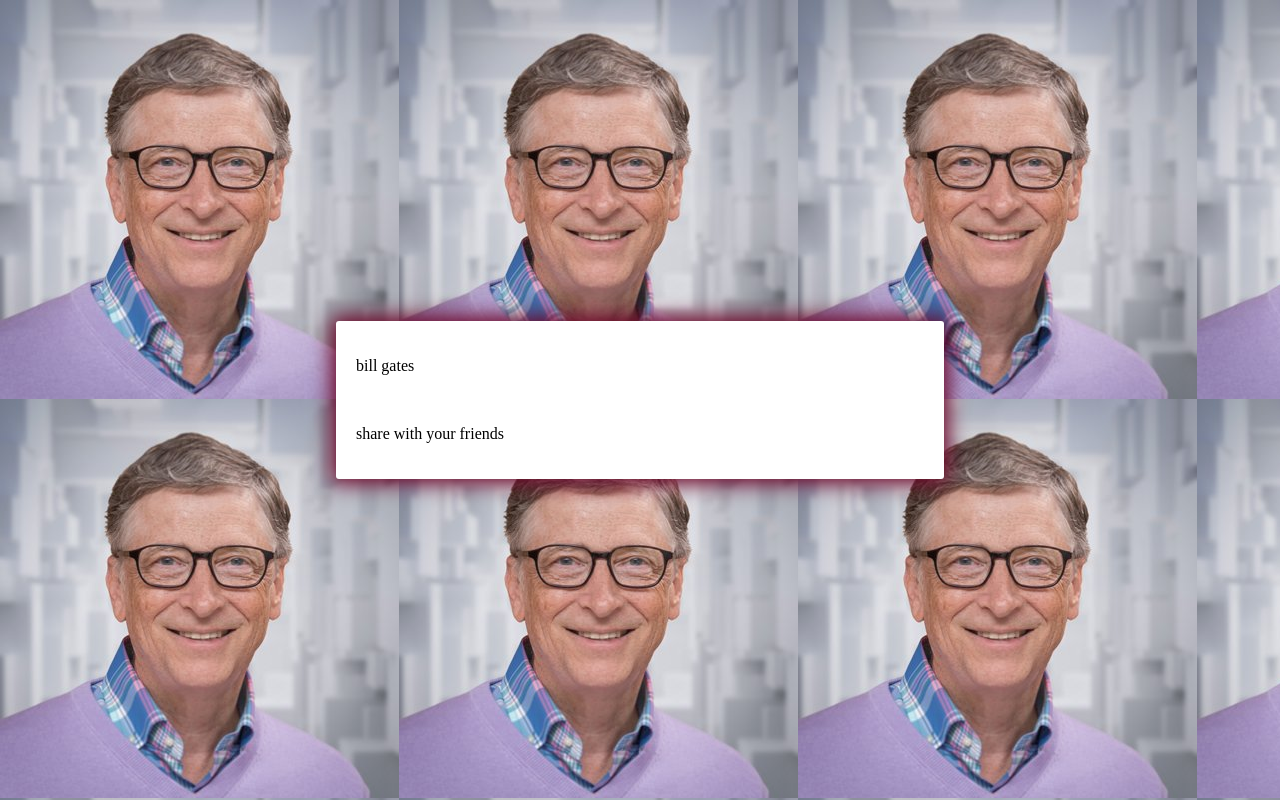
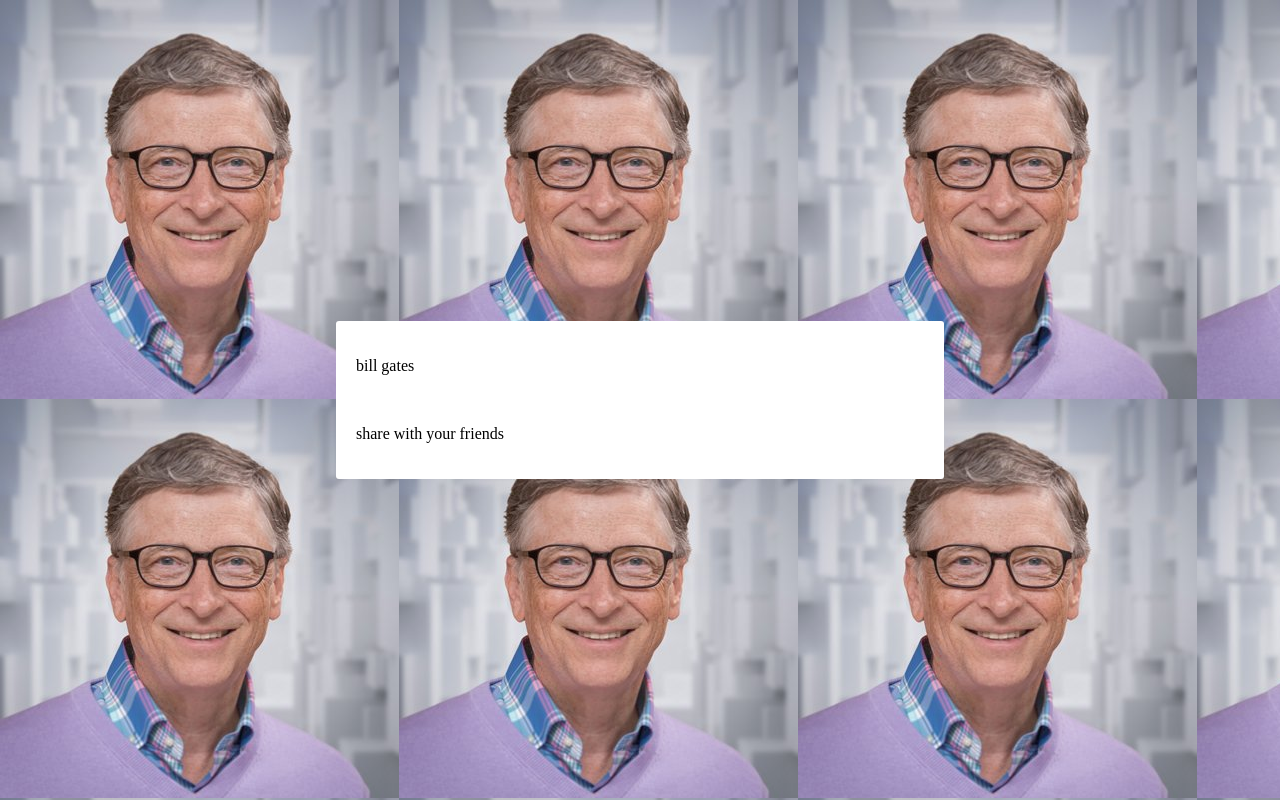
Before and after one commit to sebgatesub/sebgatesub.github.io, a plain HTML site: page index.html in a window 1280 px wide. Drawn offline with Linux system fonts and the light colour scheme.

Commit message:
Update index.html

```diff
--- a/index.html
+++ b/index.html
@@ -8,10 +8,10 @@
 			position: absolute;
 			top: 50%; left: 50%;
 			transform: translate(-50%, -50%);
-			-moz-box-shadow: 0px 0px 20px 5px #6d0629;
-			-webkit-box-shadow: 0px 0px 20px 5px #6d0629;
-			-o-box-shadow: 0px 0px 20px 5px #6d0629;
-			box-shadow: 0px 0px 20px 5px #6d0629;
+			-moz-box-shadow: 0px 0px 20px 5px #fffff;
+			-webkit-box-shadow: 0px 0px 20px 5px #fffff;
+			-o-box-shadow: 0px 0px 20px 5px #fffff;
+			box-shadow: 0px 0px 20px 5px #fffff;
 			filter:progid:DXImageTransform.Microsoft.Shadow(color=#6d0629, Direction=NaN, Strength=20);
 			-webkit-border-radius: 3px;
 			-moz-border-radius: 3px;
```
